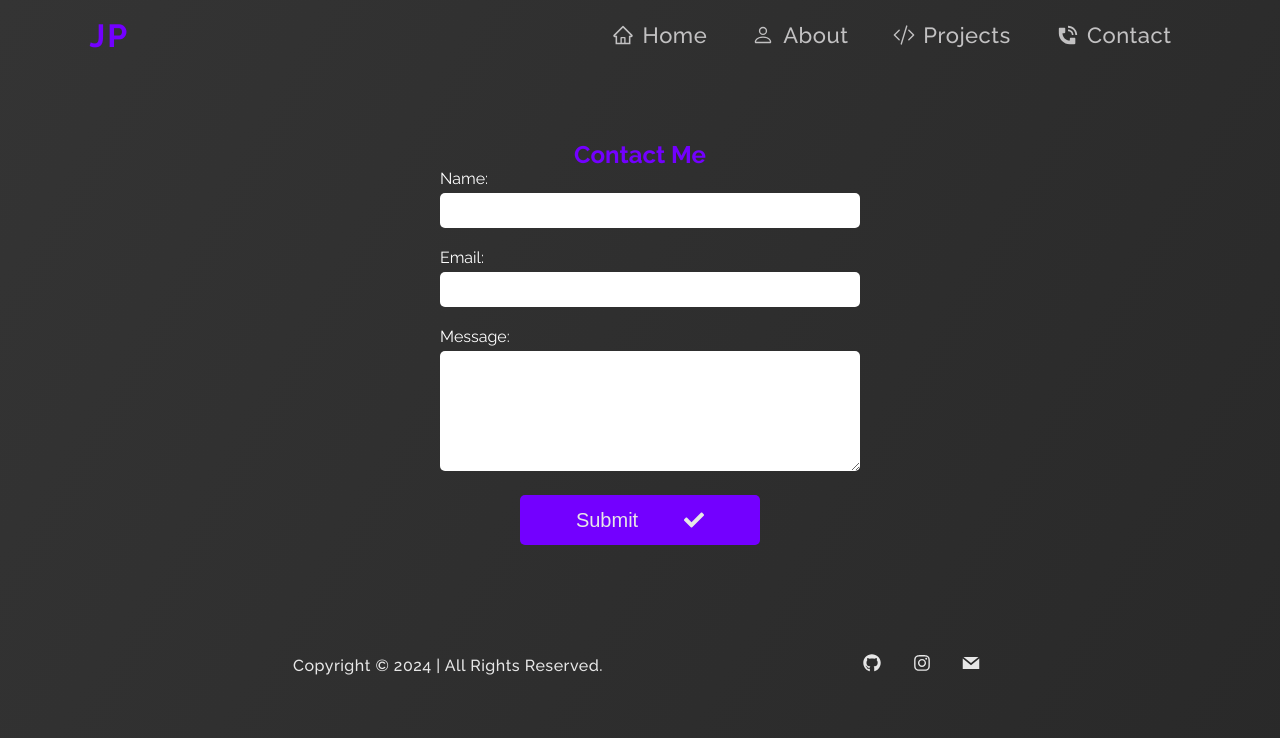
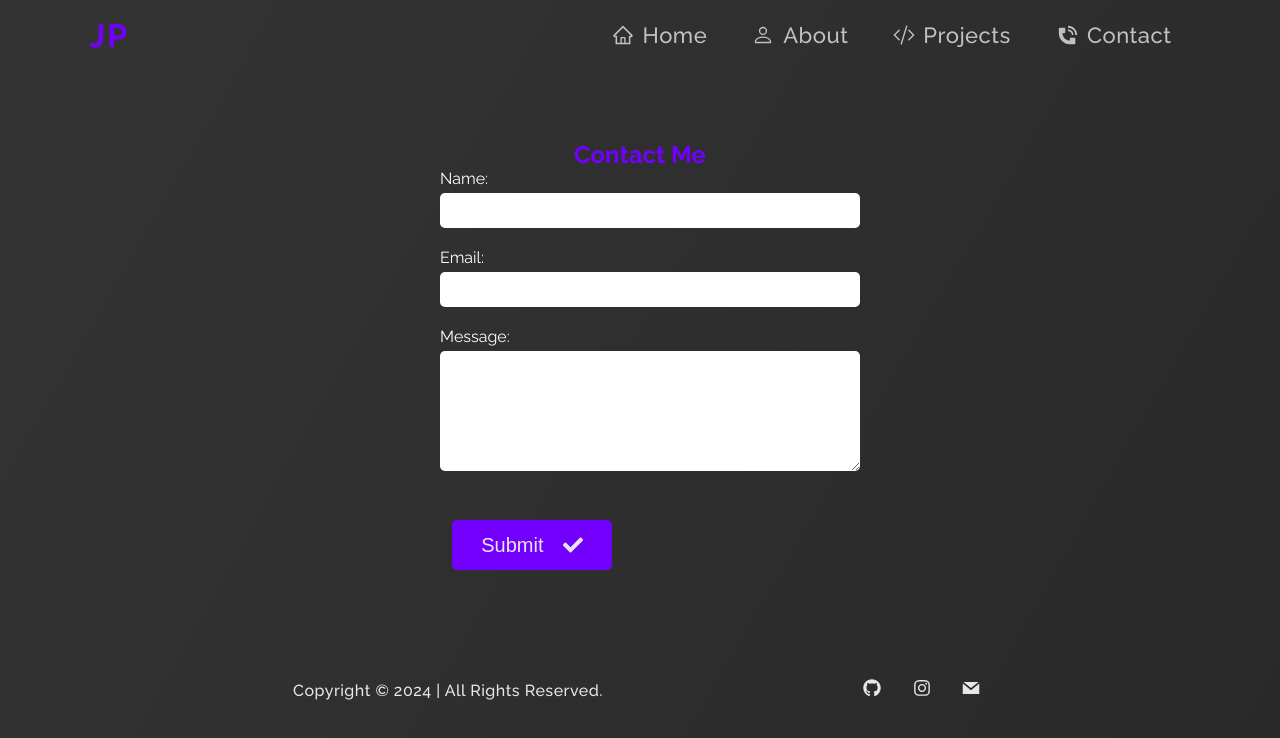
Before and after one commit to cursorboy/cursorboy.com, a React (Vite) app: page /Contact in a window 1280 px wide. Shown: the top 738 px of the page. Built offline with nearby package versions, Linux system fonts and the light colour scheme.

Commit message:
fix the contact page
^^ LOL

```diff
--- a/package.json
+++ b/package.json
@@ -10,6 +10,8 @@
     "preview": "vite preview"
   },
   "dependencies": {
+    "@emailjs/browser": "^4.4.1",
+    "emailjs-com": "^3.2.0",
     "lottie-react": "^2.4.0",
     "react": "^18.2.0",
     "react-dom": "^18.2.0",
--- a/src/Components/Contact.jsx
+++ b/src/Components/Contact.jsx
@@ -1,5 +1,6 @@
-import React, { useState } from "react";
+import React, { useState, useRef } from "react";
 import { FaCheck } from "react-icons/fa";
+import emailjs from "@emailjs/browser";
 
 const Contact = () => {
   const [formData, setFormData] = useState({
@@ -8,6 +9,7 @@ const Contact = () => {
     message: "",
   });
   const [submitted, setSubmitted] = useState(false);
+  const formRef = useRef();
 
   const handleChange = (e) => {
     const { name, value } = e.target;
@@ -19,17 +21,23 @@ const Contact = () => {
 
   const handleSubmit = (e) => {
     e.preventDefault();
-    console.log("Form submitted!");
-    setSubmitted(true);
+
+    emailjs.sendForm('service_vqftcs5', 'template_j4tj89e', formRef.current, 'w4zUhdV5usG1yNP5K')
+      .then((response) => {
+        console.log("Email sent successfully!", response.status, response.text);
+        setSubmitted(true);
+      }, (error) => {
+        console.error("Failed to send email.", error);
+      });
   };
 
   return (
     <div className="contact-container">
       <h2>Contact Me</h2>
       {submitted ? (
-        <p className="submitted-message">Form has been submitted!</p>
+        <p className="submitted-message">Thank you! Your message has been sent.</p>
       ) : (
-        <form onSubmit={handleSubmit}>
+        <form ref={formRef} onSubmit={handleSubmit}>
           <div className="form-group">
             <label htmlFor="name">Name:</label>
             <input
@@ -62,13 +70,10 @@ const Contact = () => {
               required
             />
           </div>
-          <a type="submit" href="mailTo:piamparekh17@gmail.com">
-            <button className="submit-btn">
-              {" "}
-              Submit
-              <FaCheck> </FaCheck>{" "}
-            </button>
-          </a>
+          <button type="submit" className="submit-btn">
+            Submit
+            <FaCheck />
+          </button>
         </form>
       )}
     </div>
```
Also changed, not shown: 1 other file (tests, documents, lock files or other folders).
